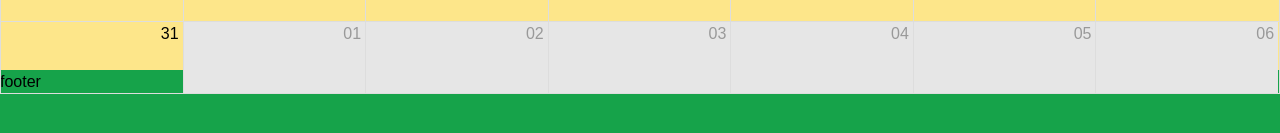
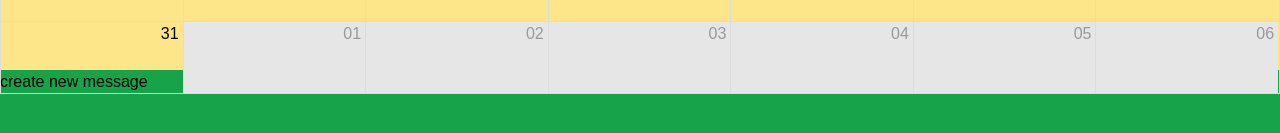
Before and after one commit to Polarfoxxx/foxxy-unified-nexus, a React (Create React App) app in the folder client/: page / in a window 1280 px wide. Shown: the part 597-730 px from the top of the page. Built offline with nearby package versions, Linux system fonts and the light colour scheme.

Commit message:
create the MessageList and the NewMessage components.. this componets got into content

```diff
--- /dev/null
+++ b/client/src/module/CalendarModule/Components/Calendar/style/calendarModule_style.css
@@ -0,0 +1,4 @@
+
+#root > div > div > article > div > div > div.rbc-calendar > div.rbc-month-view{
+    cursor: pointer;
+}
--- /dev/null
+++ b/client/src/module/CalendarModule/index.ts
@@ -0,0 +1,5 @@
+/* components */
+export { default as CalendarModule } from "./Components/Calendar/CalendarModule";
+
+
+/* services */
--- a/client/src/module/ContentModule/Components/ContentModule.tsx
+++ b/client/src/module/ContentModule/Components/ContentModule.tsx
@@ -1,7 +1,9 @@
 import React from "react";
 import { HeaderModule } from "../../HeaderModule";
 import { TittleBarModule } from "../../TittleBarModule";
-import MyCalendar from "../../CalendarModule/Components/CalendarModule";
+import { CalendarModule } from "../../CalendarModule";
+import { MessageList } from "../../MessageModule";
+
 function ContentModule(): JSX.Element {
 
 
@@ -24,12 +26,12 @@ function ContentModule(): JSX.Element {
             <article className=" w-full h-2/3  bg-amber-200">
                 <div>
                     <h1>article</h1>
-                    <MyCalendar/>
+                    <CalendarModule/>
                 </div>
             </article>
             <footer className=" w-full h-1/6 bg-green-600">
                 <div>
-                    <h1>footer</h1>
+                <MessageList/>
                 </div>
             </footer>
         </div>
--- /dev/null
+++ b/client/src/module/MessageModule/Components/MessageList/MessageList.tsx
@@ -0,0 +1,37 @@
+import React from "react";
+import NewMessage from "../NewMessage/NewMessage";
+
+function MessageList(): JSX.Element {
+    const [newMessageContent, setNewMessageContent] = React.useState<JSX.Element | null>(null);
+    const [messageList, setMessageList] = React.useState<any[]>([]);
+
+    const handleClickCreateNewMesssage = (): void => {
+        setNewMessageContent(<NewMessage setNewMessageContent= {setNewMessageContent}/>)
+    };
+
+
+
+    return (
+        <div>
+            <div>
+                <button
+                    onClick={handleClickCreateNewMesssage}
+                >create new message</button>
+            </div>
+            <div>
+                {newMessageContent}
+            </div>
+            <div>
+                {
+                    messageList.map((item, key) =>
+                        <div key={key}>
+
+                        </div>
+                    )
+                }
+            </div>
+        </div>
+    );
+};
+
+export default MessageList;
--- /dev/null
+++ b/client/src/module/MessageModule/Components/NewMessage/NewMessage.tsx
@@ -0,0 +1,25 @@
+
+
+type Type_forNewMessageProps = {
+    setNewMessageContent: React.Dispatch<React.SetStateAction<JSX.Element | null>>
+}
+
+function NewMessage(props: Type_forNewMessageProps): JSX.Element {
+
+    const handleClickCreateMessage = (): void => {
+        props.setNewMessageContent(null)
+    }
+
+    return (
+        <div>
+            <form action="">
+                <input type="text" />
+                <button
+                    onClick={handleClickCreateMessage}
+                >create</button>
+            </form>
+        </div>
+    );
+};
+
+export default NewMessage
--- /dev/null
+++ b/client/src/module/MessageModule/Components/NewMessage/services/services_createNewMessage.ts
@@ -0,0 +1,16 @@
+
+
+class CreateMessageData {
+    constructor(
+        public user: string = "",
+        public message: string = "",
+        public createDate: string = "",
+        public alertDate: string = ""
+    ) {}
+}
+
+function createNewMessage(): CreateMessageData {
+    return new CreateMessageData();
+}
+
+export default createNewMessage;
--- /dev/null
+++ b/client/src/module/MessageModule/index.ts
@@ -0,0 +1,8 @@
+
+/* components */
+export { default as NewMessage } from "./Components/NewMessage/NewMessage";
+export { default as MessageList } from "./Components/MessageList/MessageList";
+
+
+/* services */
+export { default as createNewMessage } from "./Components/NewMessage/services/services_createNewMessage";
--- a/package.json
+++ b/package.json
@@ -5,7 +5,9 @@
   "main": "index.js",
   "scripts": {
     "test": "echo \"Error: no test specified\" && exit 1",
-    "start": "concurrently \" cd server && node index.js\" \"cd client && npm start\""
+    "start": "concurrently \" cd server && node index.js\" \"cd client && npm start\"",
+    "build:client": "cd client && npm run build",
+    "build:server": "cd server && npm run build"
   },
   "author": "foxxy",
   "license": "MIT",
```
Also changed, not shown: client/src/module/CalendarModule/Components/Calendar/CalendarModule.tsx (renamed from client/src/module/CalendarModule/Components/CalendarModule.tsx, +21 -7 lines), client/src/module/CalendarModule/Components/Calendar/cal.ts (renamed from client/src/module/CalendarModule/Components/cal.ts), 1 other file (tests, documents, lock files or other folders).
